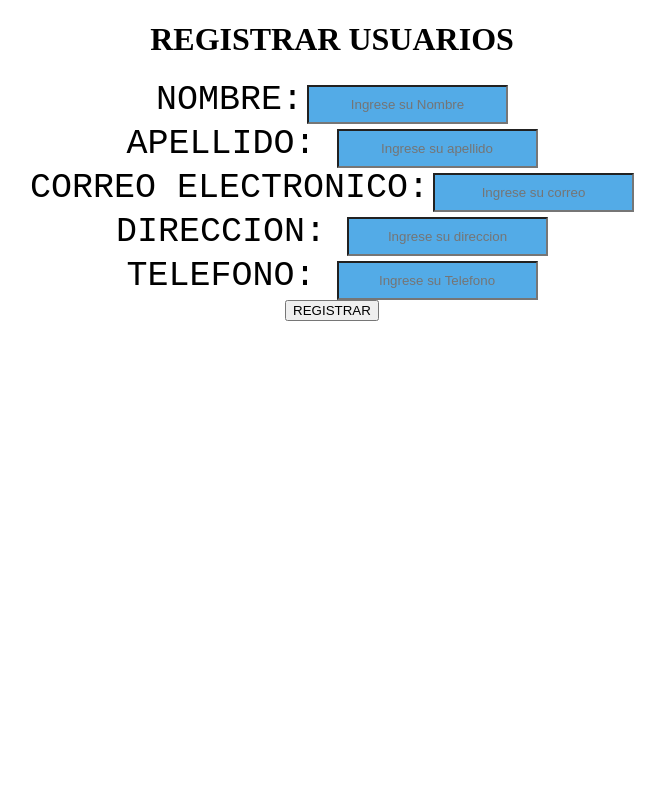
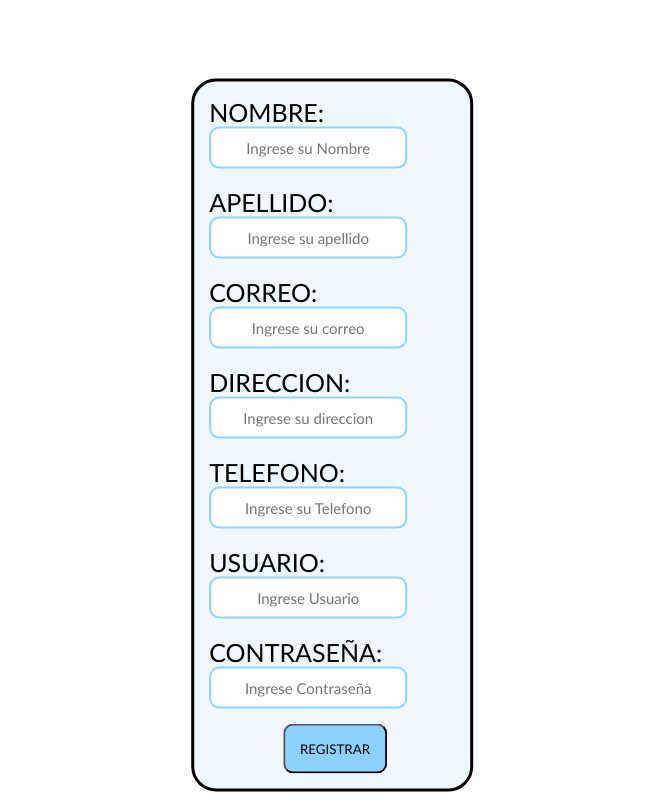
Before and after one commit to jdavidfa0/Frameworks, a Flask app: template app/templates/Registrar.html in a window 1280 px wide. Shown: the whole page, without its empty margins (308-973 px from the left). Run offline with Flask 3, Linux system fonts and the light colour scheme; the template is opened without the code that fills it, so the values that code supplies are empty.

Commit message:
AHHHHHHHH

```diff
--- a/app/app.py
+++ b/app/app.py
@@ -1,17 +1,41 @@
 from flask import Flask, render_template
+import mysql.connector
 
-app=Flask(__name__)
-
-@app.route('/')
-def index():
-    return render_template('index.html')
+app = Flask(__name__)
 
 
-@app.route('/saludo')
-def saludo():
-    return render_template('Registrar.html')
+db = mysql.connector.connect(
+    host="localhost", user="root", password="", database="agenda"
+)
+
+cursor = db.cursor()
 
 
-if __name__ == '__main__':
-    app.add_url_rule('/', view_func=index)
+@app.route("/")
+def index():
+    return render_template("index.html")
+
+
+@app.route("/Registrar", methods=["POST"])
+def registrar_usuario():
+    nombre = (request.form["Nombreper"],)
+    apellido = (request.form["apellidoper"],)
+    correo = (request.form["emailper"],)
+    dirrecion = (request.form["direccionper"],)
+    telefono = (request.form["telefonoper"],)
+    usuario = (request.form["usuarioper"],)
+    contrasena = request.form["contraper"]
+
+    # insertar datos a la tabla persona
+    cursor.execute(
+        "insert into personas (Nombreper,apellidoper,emailper,direccionper,telefonoper,usuarioper,contraper)values(%s,%s,%s,%s,%s,%s,%s)",
+        (nombre, apellido, correo, dirrecion, telefono, usuario, contrasena),
+    )
+    db.commit()
+
+    return redirect(url_for("Registrar"))
+
+
+if __name__ == "__main__":
+    app.add_url_rule("/", view_func=index)
     app.run(debug=True, port=5005)
--- a/app/static/css/estilo1.css
+++ b/app/static/css/estilo1.css
@@ -1,15 +1,81 @@
-.container{
-    text-align: center;
+* {
+    margin: 0;
+    padding: 0;
+    box-sizing: border-box;
 }
-label{
-    font-family:'Courier New', Courier, monospace;
-    font-size: 35px;
+
+.container {
+    border: solid;
+    width: 20%;
+    background-color: aliceblue;
+    margin-left: 40%;
+    margin-top: 7%;
+}
+
+
+.formulario {
+
+    background-color: aliceblue;
+    width: 22%;
+    margin-top: 75px;
+    padding: 15px;
+    border-radius: 25px;
+    position: absolute;
+    top: 45%;
+    left: 50%;
+    transform: translate(-50%, -50%);
+    cursor: pointer;
+    border: solid;
+
+
+}
+
+label {
+    font-family: 'Gill Sans', 'Gill Sans MT', Calibri, 'Trebuchet MS', sans-serif;
+    font-size: 25px;
     left: 50%;
 
 }
 
-input{
-    background-color: rgba(6, 134, 220, 0.689);
+input {
+
     text-align: center;
+    font-size: 15px;
+    font-family: 'Gill Sans', 'Gill Sans MT', Calibri, 'Trebuchet MS', sans-serif;
     padding: 10px;
+    border: solid 2px;
+    border-radius: 10px;
+    border-color: rgba(98, 192, 255, 0.689);
 }
+
+.titulo {
+    background-color: rgb(182, 250, 186);
+    padding: 3%;
+    text-align: center;
+    font-family: 'Lucida Sans', 'Lucida Sans Regular', 'Lucida Grande', 'Lucida Sans Unicode', Geneva, Verdana, sans-serif;
+    font-size: 80%;
+
+
+
+}
+
+.boton {
+    padding: 15px;
+    font-family: 'Gill Sans', 'Gill Sans MT', Calibri, 'Trebuchet MS', sans-serif;
+    background-color: rgba(98, 192, 255, 0.689);
+    border-radius: 10px;
+    margin-left: 30%;
+    margin-top: 15px;
+    z-index: 10;
+
+}
+
+.boton:hover {
+    padding: 15px;
+    font-family: 'Gill Sans', 'Gill Sans MT', Calibri, 'Trebuchet MS', sans-serif;
+    background-color: rgb(182, 250, 186);
+    border-radius: 10px;
+    margin-left: 30%;
+    margin-top: 15px;
+    z-index: 10;
+}
--- a/app/templates/Registrar.html
+++ b/app/templates/Registrar.html
@@ -1,30 +1,37 @@
 <!DOCTYPE html>
 <html lang="en">
+
 <head>
     <meta charset="UTF-8">
     <meta name="viewport" content="width=device-width, initial-scale=1.0">
     <link rel="stylesheet" href="{{url_for ('static', filename='css/estilo1.css')}}">
     <title>REGISTRAR</title>
 </head>
+
 <body>
     <div class="container">
         <h1>REGISTRAR USUARIOS</h1>
-        <form>
+        <form class="formu" method="post" action="/Registrar">
             <div class="formulario">
-            <label >NOMBRE:</label>
-            <input type="text" placeholder="Ingrese su Nombre"><br>
-            <label >APELLIDO: </label>
-            <input type="text" placeholder="Ingrese su apellido"><br>
-            <label>CORREO ELECTRONICO:</label>
-            <input type="email" placeholder="Ingrese su correo"><br>
-            <label>DIRECCION: </label>
-            <input type="text" placeholder="Ingrese su direccion"><br>
-            <label >TELEFONO: </label>
-            <input type="tel" placeholder="Ingrese su Telefono"><br>
-            <button type="submit">REGISTRAR</button>
-        </div>
+                <label>NOMBRE:</label>
+                <input type="text" placeholder="Ingrese su Nombre" name="Nombreper" required><br>
+                <br><label>APELLIDO: </label>
+                <input type="text" placeholder="Ingrese su apellido" name="apellidoper" required><br>
+                <br><label>CORREO:</label>
+                <input type="email" placeholder="Ingrese su correo" name="emailper" required><br>
+                <br><label>DIRECCION: </label>
+                <input type="text" placeholder="Ingrese su direccion" name="direccionper" required><br>
+                <br><label>TELEFONO: </label>
+                <input type="tel" placeholder="Ingrese su Telefono" name="telefonoper" required><br>
+                <br><label>USUARIO:</label>
+                <input type="text" placeholder="Ingrese Usuario" name="usuarioper" required><br>
+                <br><label>CONTRASEÑA:</label>
+                <input type="password" placeholder="Ingrese Contraseña" name="contraper" required><br>
+                <button class="boton" type="submit">REGISTRAR</button>
+            </div>
         </form>
     </div>
 
 </body>
+
 </html>
```
